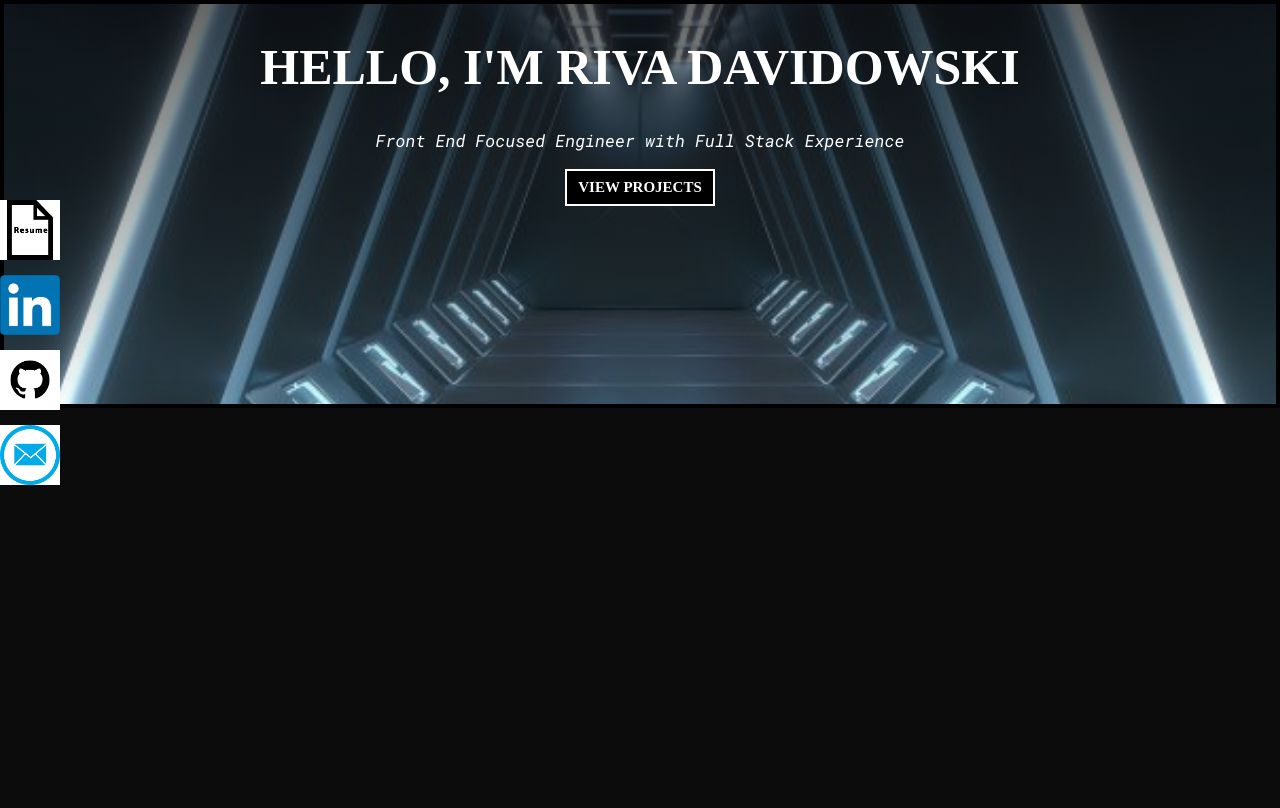
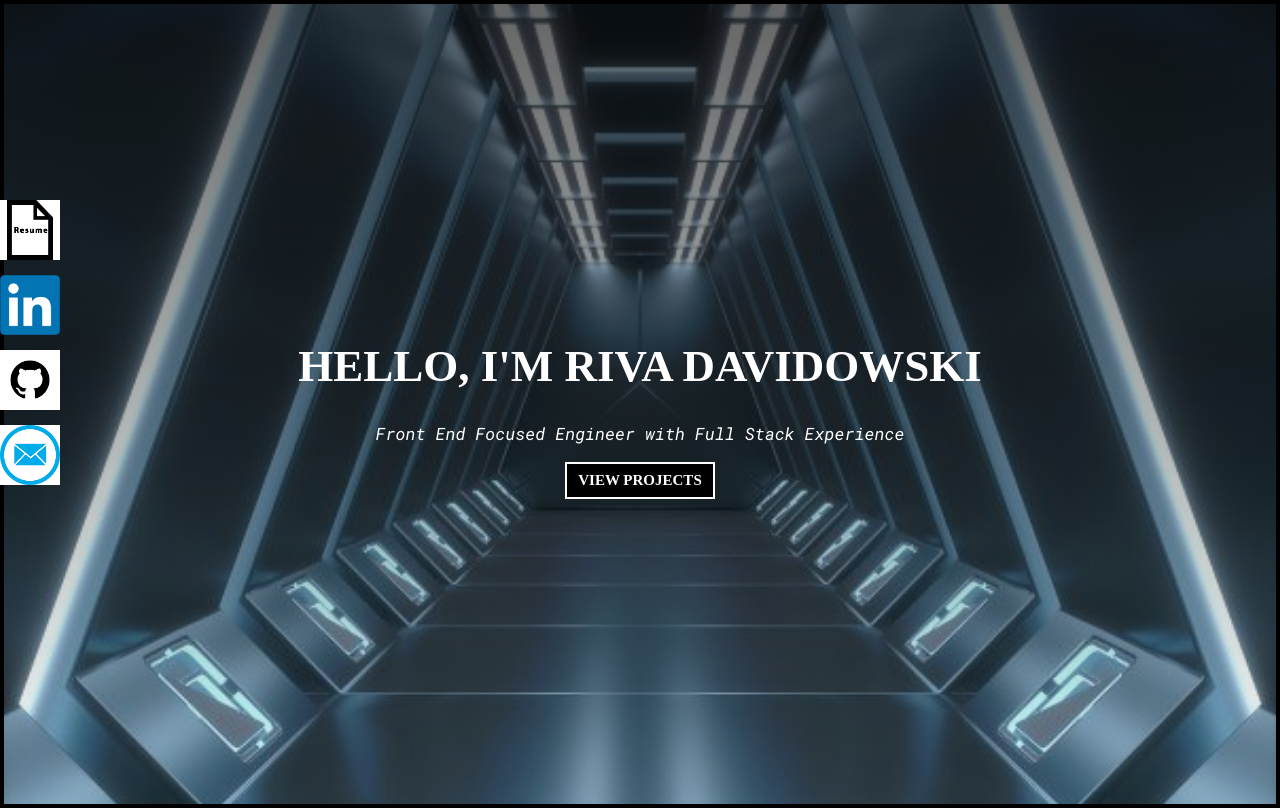
Before and after one commit to RivaD2/riva-portfolio, a React (Create React App) app: page / in a window 1280 px wide. Built offline with nearby package versions, Linux system fonts and the light colour scheme; a web font is replaced by a local one.

Commit message:
added more CSS to landing page

```diff
--- a/src/App.css
+++ b/src/App.css
@@ -7,6 +7,7 @@ body {
 }
 
 .App-header{
+  min-height:100vh;
   font-size: calc(10px + 2vmin);
   color: white;
   background-image: linear-gradient(rgba(0, 0, 0, 0.6), rgba(145, 228, 228, 0.068)), url('/images/header-image.jpg');
@@ -15,21 +16,20 @@ body {
   background-size: cover;
   background-repeat:no-repeat;
   height:400px;
+  display:flex;
+  flex-direction:row;
+  justify-content: center;
+  align-items:center;
+  text-align:center;
 
 }
 
 .banner-text {
   font-family: 'Wallpoet', cursive;
   font-size: 17px;
-  flex-direction:row;
-  justify-content: center;
+  align-items:center;
   text-align:center;
 
-}
-
-.banner-text {
-  flex-direction:row;
-  text-align:center;
 }
 
 .greeting-text {
@@ -37,7 +37,7 @@ body {
   align-items:center;
   justify-content:center;
   align-items:center;
-  font-size:50px;
+  font-size:45px;
 
 }
 
@@ -46,11 +46,10 @@ body {
   font-family: 'Roboto Mono', monospace;
   align-items:center;
   justify-content: center;
-  text-align:center;
 }
 
 .project-button {
-  justify-content: center;
+  padding-top: 60px;
   font-size: 15px;
   font-weight: bold;
   font-family: 'Wallpoet', cursive;
```
